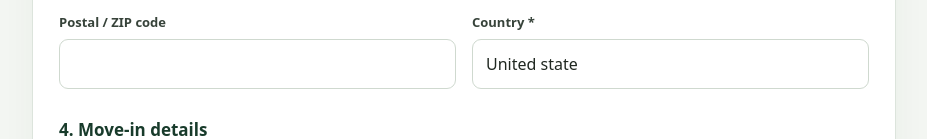
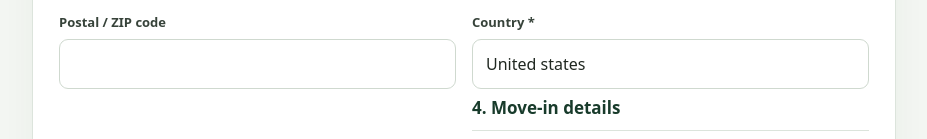
Before and after one commit to berjh-money/rental-application, a plain HTML site: page index.html in a window 1280 px wide. Shown: the part 1339-1478 px from the top of the page, without its empty margins (176-1103 px from the left). Drawn offline with Linux system fonts and the light colour scheme.

Commit message:
Update country input to be readonly and fix value

```diff
--- a/index.html
+++ b/index.html
@@ -43,8 +43,7 @@
         <div class="field"><label for="city">City *</label><input id="city" name="city" autocomplete="address-level2" required></div>
         <div class="field"><label for="state">State / province *</label><input id="state" name="state" autocomplete="address-level1" required></div>
         <div class="field"><label for="postal">Postal / ZIP code</label><input id="postal" name="postal" autocomplete="postal-code"></div>
-        <div class="field"><label for="country">Country *</label><input id="country" name="country" value="United state" autocomplete="country-name" required></div>
-      </div></section>
+        <div class="field"><label for="country">Country *</label><input id="country" name="country" value="United states" readonly>
       <section class="section"><h2>4. Move-in details</h2><div class="grid">
         <div class="field"><label for="duration">Expected duration of occupancy *</label><select id="duration" name="duration" required><option value="">Choose duration</option><option>Less than 6 months</option><option>6 months</option><option>1 year</option><option>2 years</option><option>3 years or more</option><option>Not sure yet</option></select></div>
         <div class="field"><label for="moveIn">Preferred move-in date *</label><input id="moveIn" name="moveIn" type="date" required></div>
```
